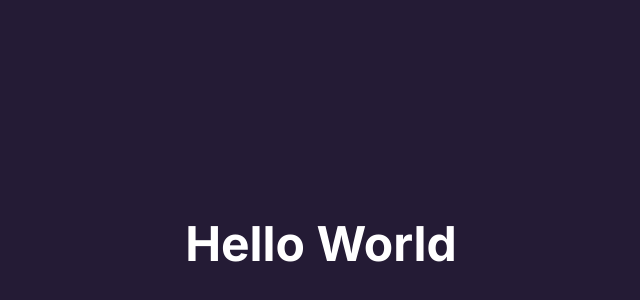
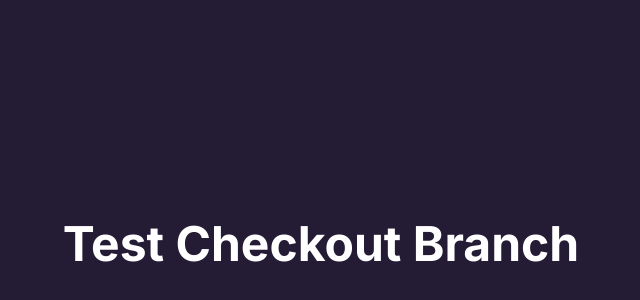
Before and after one commit to irwantohuang/cryptotrack, a React (Vite) app: page / in a window 1280 px wide. Shown: the part 156-456 px from the top of the page, without its empty margins (319-959 px from the left). Built offline with nearby package versions, Linux system fonts and the light colour scheme.

Commit message:
[TEST] Checkout Branch

```diff
--- a/src/App.tsx
+++ b/src/App.tsx
@@ -2,7 +2,7 @@ function App() {
 
     return (
         <div className="flex w-full h-screen items-center justify-center">
-            <h1 className="text-5xl font-bold font-primary text-primary-white">Hello World</h1>
+            <h1 className="text-5xl font-bold font-primary text-primary-white">Test Checkout Branch</h1>
         </div>
     )
 }
```
